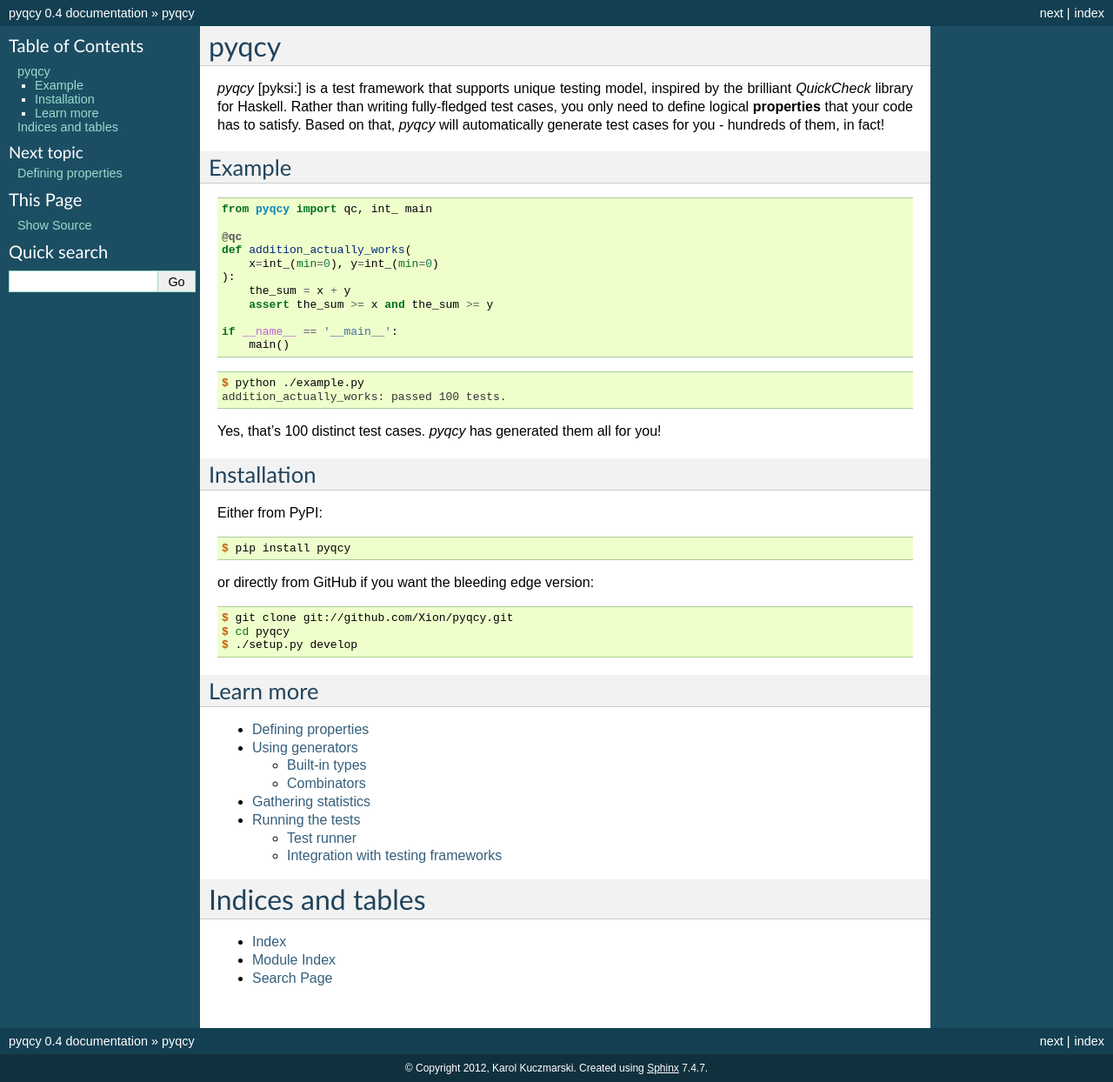
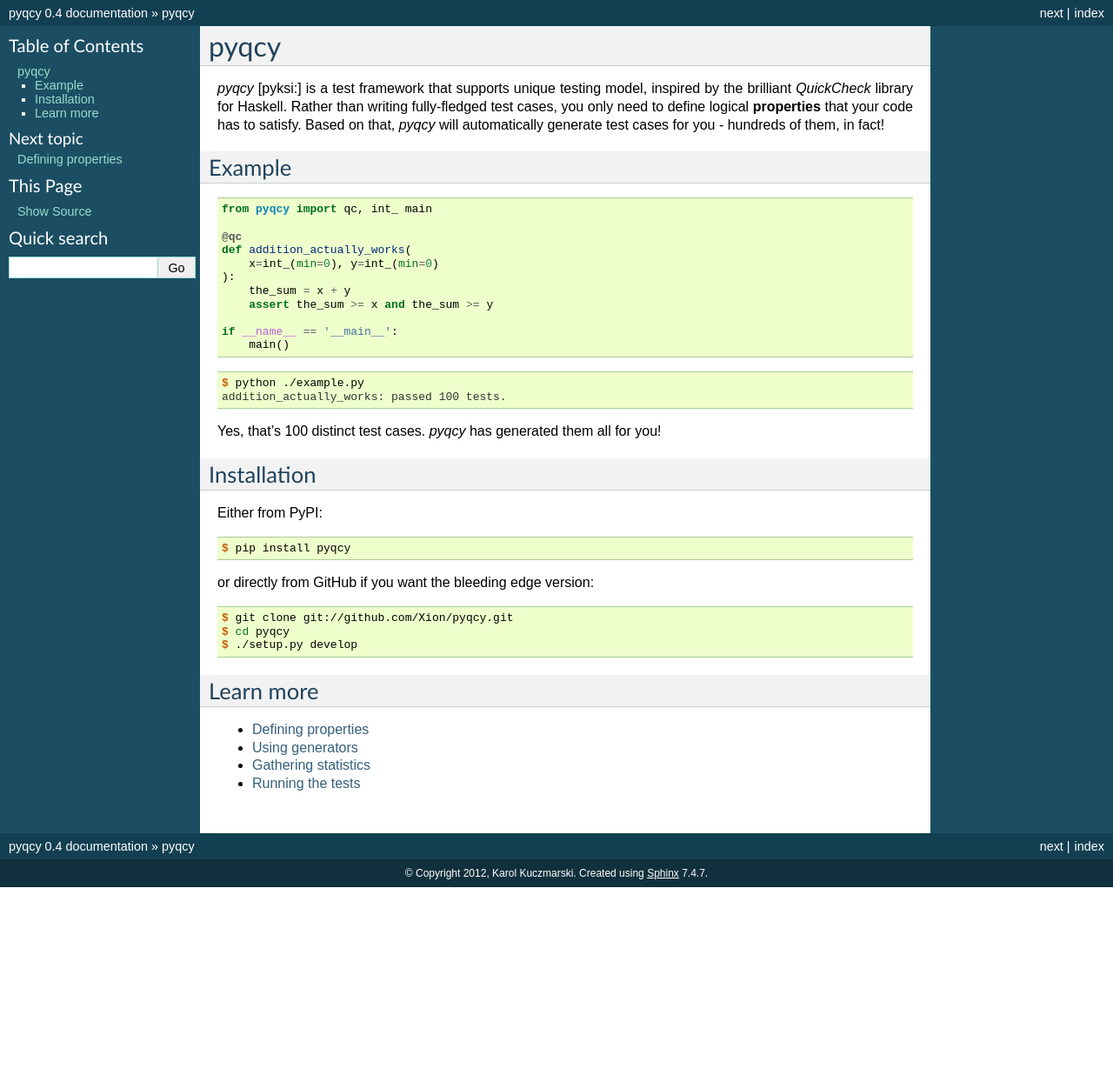
Before and after one commit to Xion/pyqcy, a Sphinx documentation site: the page built from docs/index.rst, in a window 1280 px wide. Shown: the whole page at 87% size. Built offline with Sphinx 7.4.7, drawn with Linux system fonts in a browser that asks for light colours; after the commit the page ends 1020 px from its top, so only the background shows below that.

Commit message:
Minor touches

```diff
--- a/docs/index.rst
+++ b/docs/index.rst
@@ -57,18 +57,9 @@
 ----------
 
 .. toctree::
-   :maxdepth: 2
+   :maxdepth: 1
 
    Defining properties <properties>
    Using generators <arbitraries>
    Gathering statistics <statistics>
    Running the tests <running>
-
-
-
-Indices and tables
-==================
-
-* :ref:`genindex`
-* :ref:`modindex`
-* :ref:`search`
```
Also changed, not shown: docs/running.rst (+4 -3 lines).
